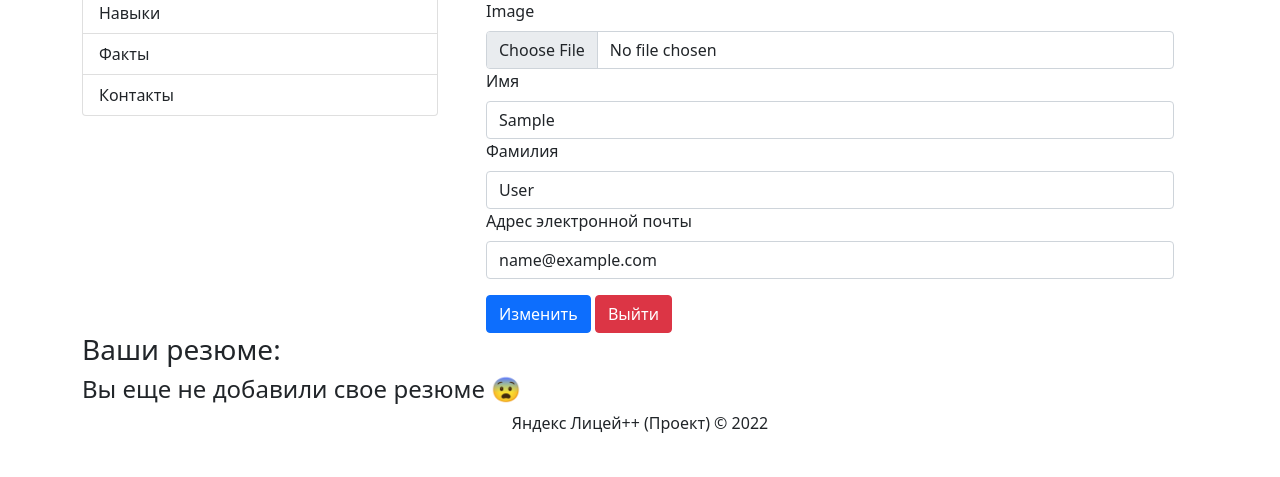
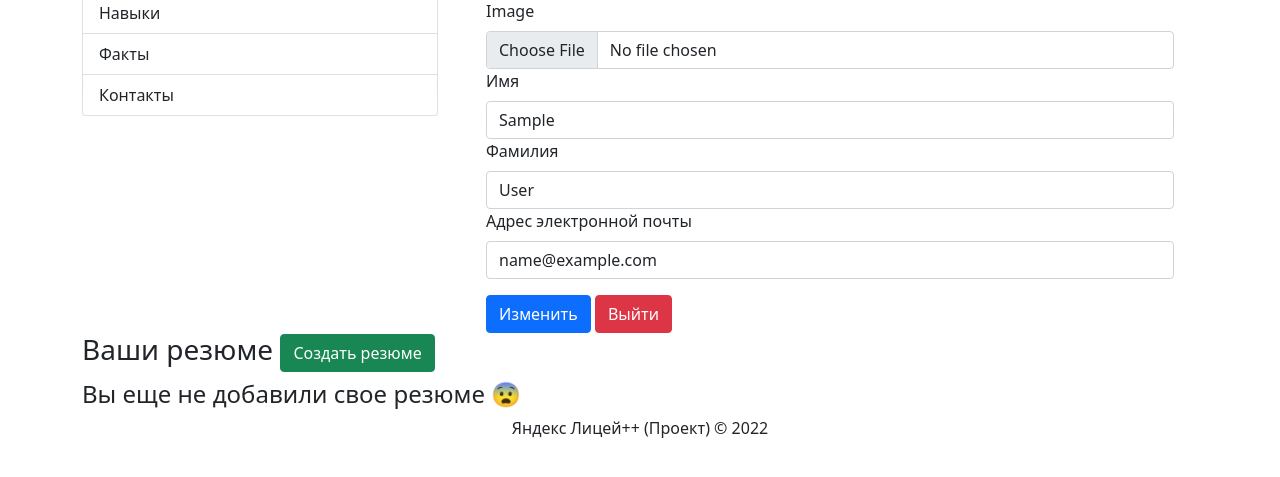
Before and after one commit to YandexLyceumPP/Resume, a Django app: page /user/ in a window 1280 px wide. Shown: the part 161-638 px from the top of the page. Run offline with Django 3.2, Linux system fonts and the light colour scheme; the visitor is signed in with stand-in values (Sample User, id 1); data comes from the database, SQL or seed files in the repository; data that the repository does not hold is empty.

Commit message:
A resume creation button has been added to the profile

```diff
--- a/templates/users/profile.html
+++ b/templates/users/profile.html
@@ -133,7 +133,10 @@
         </div>
     </div>
 
-    <h3>Ваши резюме:</h3>
+    <h3>
+        Ваши резюме
+        <a type="button" class="btn btn-success" href="{% url 'workshop:workshop' %}">Создать резюме</a>
+    </h3>
     {% for resume in resumes %}
         {% include 'users/include/resume_card.html' with resume=resume %}
     {% empty %}
```
